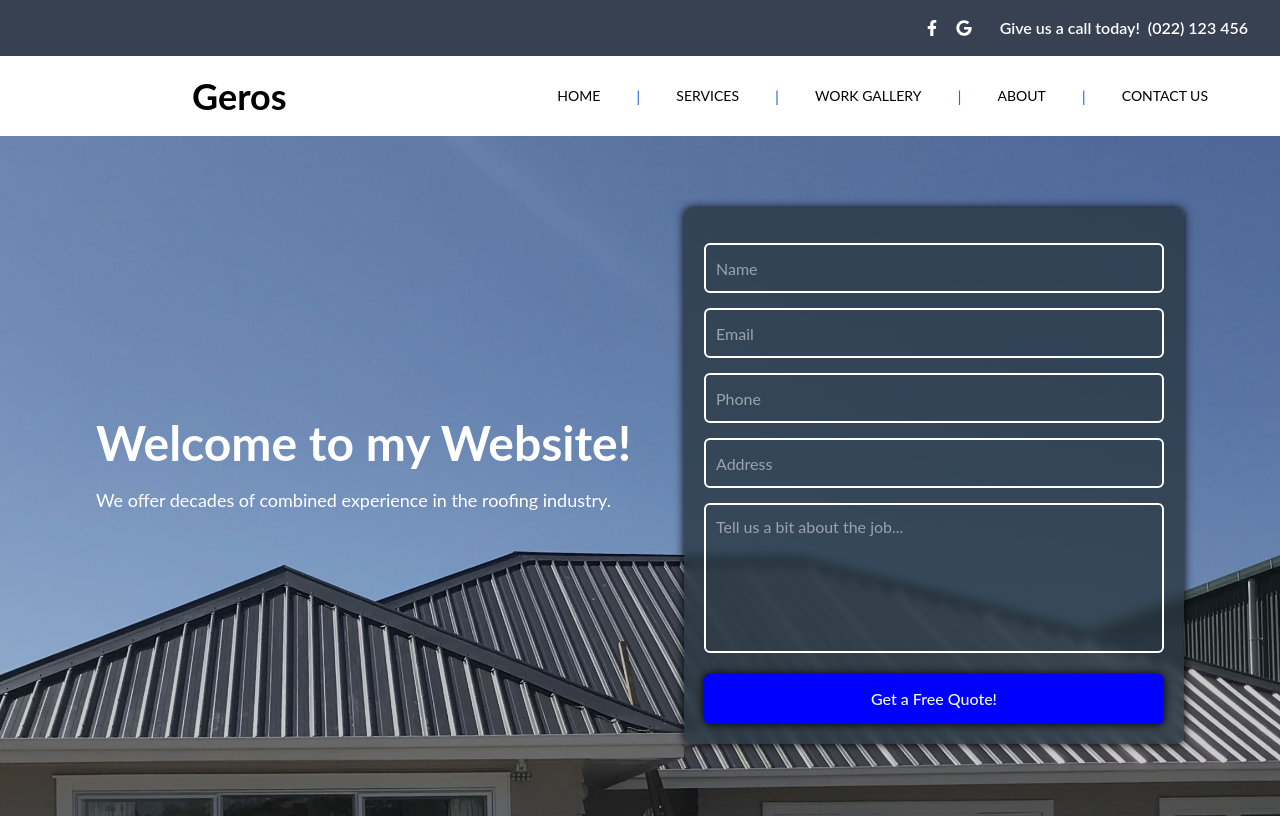
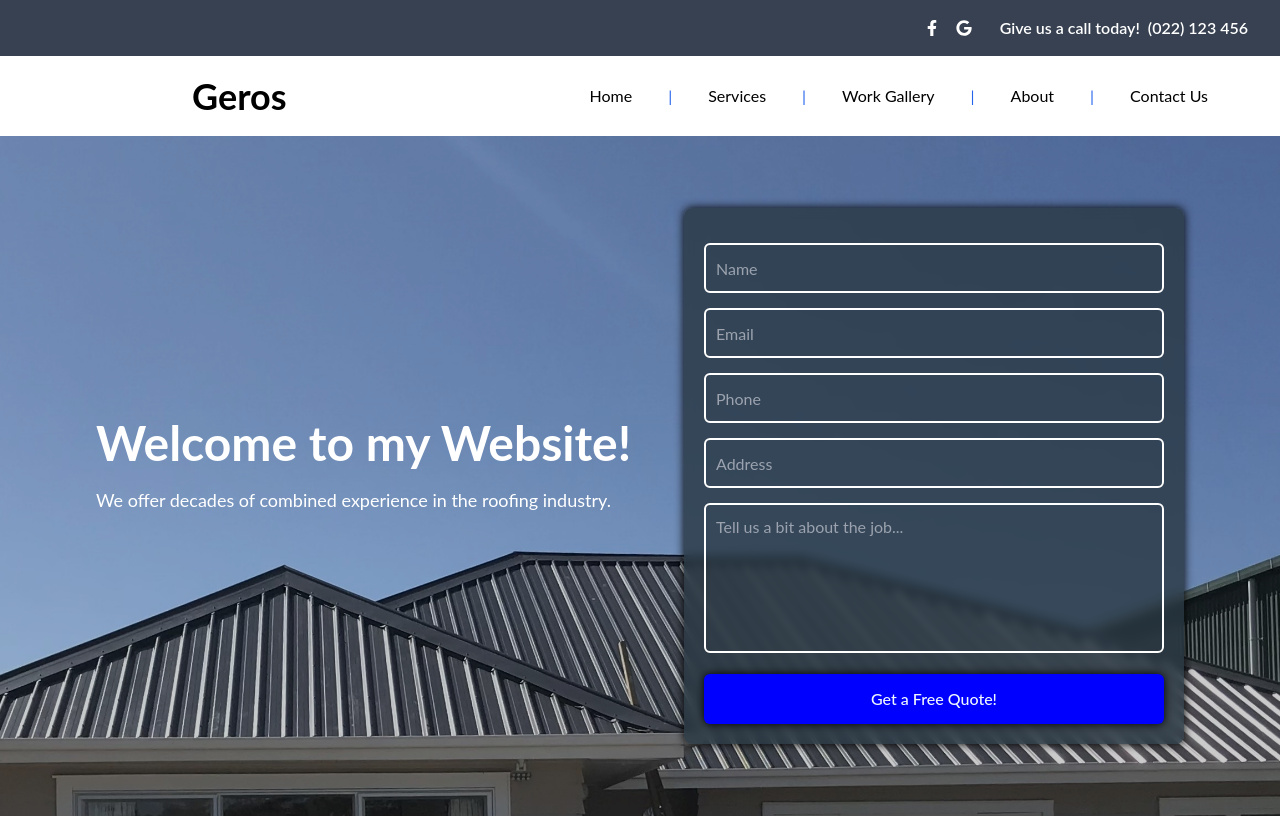
Before and after one commit to callum-bromley/Personal-Project, a React (Vite) app: page / in a window 1280 px wide. Shown: the top 818 px of the page. Built offline with nearby package versions, Linux system fonts and the light colour scheme.

Commit message:
final adjustments to tabs

```diff
--- a/client/components/Home.tsx
+++ b/client/components/Home.tsx
@@ -34,16 +34,16 @@ export default function Home() {
 
         <div className="space-x-6 flex-shrink-0 flex items-center">
 
-          <a href="/" className="text-sm hover:text-blue-600 px-3">HOME</a>
+          <a href="/" className="text-md hover:text-blue-600 px-3">Home</a>
           <span className="mx-2 text-blue-600 flex items-center">|</span>
 
-          <a href="/services" className="text-sm hover:text-blue-600 px-3">SERVICES</a>
+          <a href="/services" className="text-md hover:text-blue-600 px-3">Services</a>
           <span className="mx-2 text-blue-600 flex items-center">|</span>
-          <a href="/gallery" className="text-sm hover:text-blue-600 px-3">WORK GALLERY</a>
+          <a href="/gallery" className="text-md hover:text-blue-600 px-3">Work Gallery</a>
           <span className="mx-2 text-blue-600 flex items-center">|</span>
-          <a href="/gallery" className="text-sm hover:text-blue-600 px-3">ABOUT</a>
+          <a href="/gallery" className="text-md hover:text-blue-600 px-3">About</a>
           <span className="mx-2 text-blue-600 flex items-center">|</span>
-          <a href="/contact" className="text-sm hover:text-blue-600 px-3">CONTACT US</a>
+          <a href="/contact" className="text-md hover:text-blue-600 px-3">Contact Us</a>
           <span className="mx-2 text-white flex items-center">|</span>
 
 
```
